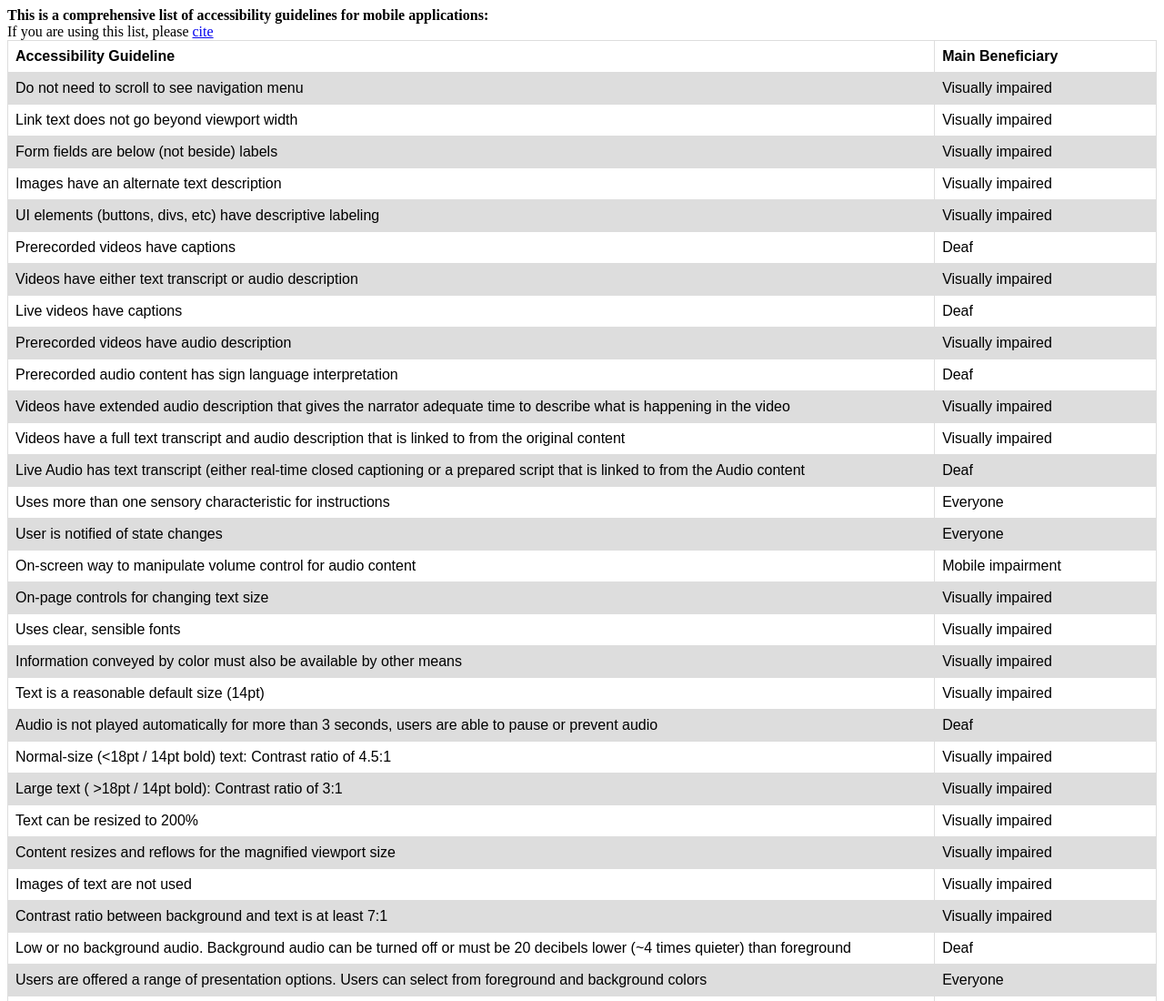
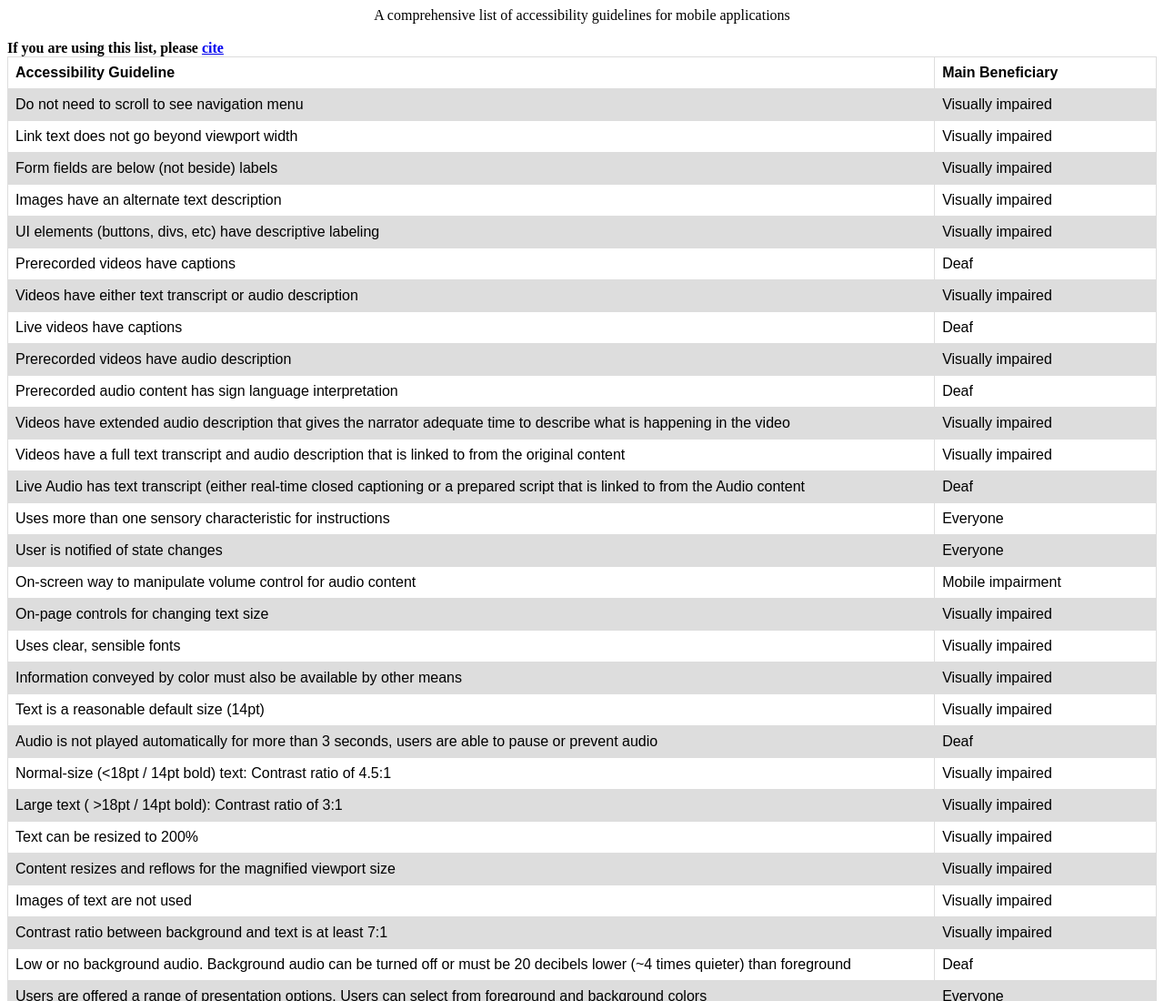
Before and after one commit to yasminevt/Accessibility-Guidelines-Mobile-Applications, a plain HTML site: page index.html in a window 1280 px wide. Shown: the top 1100 px of the page at 91% size. Drawn offline with Linux system fonts and the light colour scheme.

Commit message:
Update index.html

```diff
--- a/index.html
+++ b/index.html
@@ -21,8 +21,8 @@ tr:nth-child(even) {
 </style>
 </head>
 <body>
-<b> This is a comprehensive list of accessibility guidelines for mobile applications: </b>
-<br> If you are using this list, please <a href="https://doi.org/10.1145/3282894.3282921">cite</a>
+<div align="center"> A comprehensive list of accessibility guidelines for mobile applications</div>
+<br> <b>If you are using this list, please <a href="https://doi.org/10.1145/3282894.3282921">cite</a></b>
 <br>
 <table>
   <tr>
```
